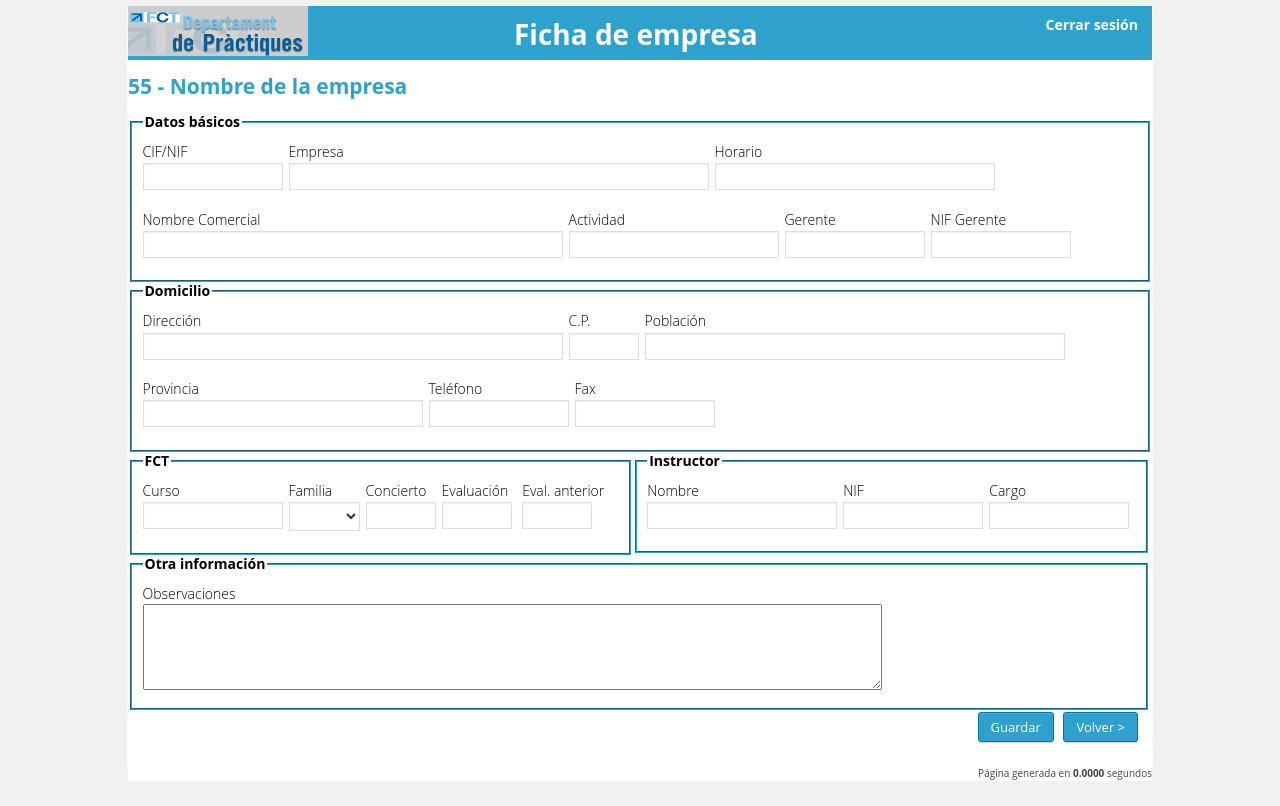
After one commit to eduardomillan/CotesFCT, a CodeIgniter app: page /index.php/empresas/info in a window 1280 px wide. The commit adds this page. Run offline with CodeIgniter, Linux system fonts and the light colour scheme.

Commit message:
Ficha de empresas

```diff
--- a/application/controllers/empresas.php
+++ b/application/controllers/empresas.php
@@ -2,6 +2,7 @@
 class Empresas extends CI_Controller {
 
 	const SELF_PAGE = "empresas";
+	const SHEET_PAGE = "empresa_sheet";
 	const PAGE_ROWS = 10;
 
 
@@ -129,5 +130,21 @@ class Empresas extends CI_Controller {
 
 		$this->load->view(self::SELF_PAGE, $data);
 	}
+
+
+	/**
+	 *
+	 */
+	public function info() {
+		$this->load->view(self::SHEET_PAGE);
+	}
+
+
+	/**
+	 *
+	 */
+	public function edit() {
+		$this->load->view(self::SHEET_PAGE);
+	}
 }
 ?>
--- a/application/models/empresamodel.php
+++ b/application/models/empresamodel.php
@@ -88,5 +88,23 @@ class EmpresaModel extends CI_Model {
 			return NULL;
 		}
 	}
+
+	/**
+	* Obtains the 'empresa' row given its id or CIF
+	* @param param
+	*
+	*/
+	function getEmpresaByIdOrCIF($param) {
+		if (strlen($id))
+		$this->db->from(self::EMPRESA_TABLE);
+		$this->db->where("id", $param);
+		$this->db->where("cif", $param);
+		$res = $this->db->get()->result();
+		if (is_array($res) && count($res) >= 1) {
+			return $res->row();
+		} else {
+			return NULL;
+		}
+	}
 }
 ?>
--- /dev/null
+++ b/application/views/empresa_sheet.php
@@ -0,0 +1,154 @@
+<?php $this->load->view('header'); ?>
+<?php $this->load->view('styles/common.css.php');?>
+<?php $this->load->view('styles/sheet.css.php');?>
+</head>
+<body>
+<div id="container">
+   <?php $this->load->view('top');?>
+   <h1>Ficha de empresa</h1>
+   <div id="form">
+      <?php echo form_open("empresas/search"); ?>
+   	<h2>55 - Nombre de la empresa</h2>
+
+      <fieldset id="basic">
+      <legend>Datos básicos</legend>
+      <div>
+            <label for="cif">CIF/NIF</label>
+         <input type="text" id="cif" name="cif" value="" />
+      </div>
+
+      <div>
+            <label for="empresa">Empresa</label>
+         <input type="text" id="empresa" name="empresa" value="" />
+      </div>
+
+     	<div>
+          <label for="horari_laboral">Horario</label>
+        	<input type="text" id="horari_laboral" name="horari_laboral" value="" />
+     	</div>
+
+      <div>
+            <label for="nom_comercial">Nombre Comercial</label>
+         <input type="text" id="nom_comercial" name="nom_comercial" value="" />
+      </div>
+
+      <div>
+            <label for="activitat">Actividad</label>
+         <input type="text" id="activitat" name="activitat" value="" />
+      </div>
+
+      <div>
+            <label for="responsable">Gerente</label>
+         <input type="text" id="responsable" name="responsable" value="" />
+      </div>
+
+      <div>
+            <label for="nif_gerent">NIF Gerente</label>
+         <input type="text" id="nif_gerent" name="nif_gerent" value="" />
+      </div>
+
+      </fieldset>
+
+      <fieldset id="address">
+      <legend>Domicilio</legend>
+      <div>
+            <label for="direccion">Dirección</label>
+         <input type="text" id="direccion" name="direccion" value="" />
+      </div>
+
+      <div>
+            <label for="cp">C.P.</label>
+         <input type="text" id="cp" name="cp" value="" />
+      </div>
+
+      <div>
+            <label for="ciutat">Población</label>
+         <input type="text" id="ciutat" name="ciutat" value="" />
+      </div>
+
+      <div>
+            <label for="provincia">Provincia</label>
+         <input type="text" id="provincia" name="provincia" value="" />
+      </div>
+
+      <div>
+            <label for="telf">Teléfono</label>
+         <input type="text" id="telf" name="telf" value="" />
+      </div>
+
+      <div>
+            <label for="fax">Fax</label>
+         <input type="text" id="fax" name="fax" value="" />
+      </div>
+      </fieldset>
+
+
+      <fieldset id="fct">
+      <legend>FCT</legend>
+      <div>
+            <label for="curs">Curso</label>
+         <input type="text" id="curs" name="curs" value="" />
+      </div>
+
+      <div>
+            <label for="familia">Familia</label>
+         <select id="familia" name="familia">
+            <option></option>
+            <option>AUT</option>
+            <option>TEXTIL</option>
+         </select>
+      </div>
+
+      <div>
+            <label for="concert">Concierto</label>
+         <input type="text" id="concert" name="concert" value="" />
+      </div>
+
+      <div>
+            <label for="evaluacio">Evaluación</label>
+         <input type="text" id="evaluacio" name="evaluacio" value="" />
+      </div>
+
+      <div>
+            <label for="evalua_anterior">Eval. anterior</label>
+         <input type="text" id="evalua_anterior" name="evalua_anterior" value="" />
+      </div>
+      </fieldset>
+
+      <fieldset id="instructor">
+      	<legend>Instructor</legend>
+      <div>
+            <label for="instructor">Nombre</label>
+         <input type="text" id="instructor" name="instructor" value="" />
+      </div>
+
+      <div>
+            <label for="nif_instructor">NIF</label>
+         <input type="text" id="nif_instructor" name="nif_instructor" value="" />
+      </div>
+
+      <div>
+            <label for="carrec_instructor">Cargo</label>
+         <input type="text" id="carrec_instructor" name="carrec_instructor" value="" />
+      </div>
+      </fieldset>
+
+
+      <fieldset id="other">
+      	<legend>Otra información</legend>
+
+      	<div>
+            <label for="observacions">Observaciones</label>
+         	<textarea id="observacions" rows="3" cols="60"></textarea>
+      	</div>
+      </fieldset>
+
+   	<div id="buttons">
+   	<input class="button" type="submit" value="Guardar" />
+   	<a class="button" href="<?php echo site_url('empresas/search')?>">Volver ></a>
+   	</div>
+
+      <?php echo form_close(); ?>
+   </div>
+</div>
+<?php $this->load->view('footer'); ?>
--- a/application/views/footer.php
+++ b/application/views/footer.php
@@ -1 +1,3 @@
-<p class="footer">Página generada en <strong>{elapsed_time}</strong> segundos</p>
+<p id="footer">Página generada en <strong>{elapsed_time}</strong> segundos</p>
+</body>
+</html>
--- a/application/views/header.php
+++ b/application/views/header.php
@@ -1,2 +1,5 @@
-<div id="header">
-</div>
+<!DOCTYPE html>
+<html lang="es">
+<head>
+<meta charset="utf-8">
+<title>FCT - IES Cotes Baixes</title>
--- /dev/null
+++ b/application/views/styles/common.css.php
@@ -0,0 +1,154 @@
+<style type="text/css">
+#logo {
+	background-color: #2EA2CC;
+}
+#closeSession {
+	position: absolute;
+	top: 5px;
+	right: 15px;
+}
+#closeSession a {
+	color: white;
+	font-weight: bold;
+}
+#container{
+	width: 80%;
+	height: auto;
+	min-height: 95%;
+	margin: 0 auto; /* Centrar */
+	background-color: white;
+	padding-left: 1px;
+	padding-right: 1px;
+	position: relative;
+	font-size: 14px;
+}
+#container h1 {
+	font-size: 28px;
+	position: absolute;
+	top: 1px;
+	width: 99%;
+	color: white;
+	text-align: center;
+}
+#dataTable, #dataTable table {
+	margin: 0 auto;
+}
+#dataTable table {
+	width: 99%;
+	border-collapse: collapse;
+	border-color: #7FE3EB;
+}
+#dataTable table th {
+	color: white;
+	text-align: center;
+	background: #2EA2CC;
+	border-color: white;
+}
+#dataTable table tr:hover {
+  background: #97F9FF;
+}
+#dataTable table td {
+	max-width: 200px;
+    white-space: nowrap;
+	overflow: hidden;
+	text-overflow: ellipsis;
+	border-color: #C2FCFF;
+}
+#pagination {
+	margin-top: 10px;
+	font-size: 16px;
+	font-weight: bold;
+	text-align: center;
+}
+#pagination a, #pagination strong {
+	margin-left: 10px;
+	margin-right: 10px;
+}
+#pagination a {
+	color: blue;
+}
+html {
+    background: none repeat scroll 0% 0% #F1F1F1;
+}
+body, form select, form input[type="text"] {
+    font-family: "Open Sans","Helvetica Neue","Arial",sans;
+}
+body {
+    background: none repeat scroll 0% 0% #F1F1F1;
+    min-width: 0px;
+    color: #444;
+    font-family: "Open Sans",sans-serif;
+    font-size: 13px;
+    line-height: 1.4em;
+    margin: 20px;
+}
+body, html {
+    height: 100%;
+    margin: 0px;
+    padding: 0px;
+}
+a {
+	text-decoration: none;
+	color: blue;
+	transition-property: border, #F6F4F2, color;
+	transition-duration: 0.05s;
+	transition-timing-function: ease-in-out;
+	outline: 0px none;
+}
+select, input {
+	border: 1px solid #DDD;
+	border-radius: 0px;
+	box-shadow: 0px 1px 2px rgba(0, 0, 0, 0.07) inset;
+	background-color: #FFF;
+	color: #333;
+	outline: 0px none;
+	transition: border-color 0.05s ease-in-out 0s;
+	box-sizing: border-box;
+	font-weight: inherit;
+	margin: 5px;
+	font-size: 14px;
+    padding: 3px;
+    margin: 2px 6px 8px 0px;
+}
+input[type="submit"], .button {
+	height: 30px;
+	line-height: 28px;
+	padding: 0px 12px 2px;
+	vertical-align: baseline;
+	background: none repeat scroll 0% 0% #2EA2CC;
+	border-color: #0074A2;
+	box-shadow: 0px 1px 0px rgba(120, 200, 230, 0.5) inset, 0px 1px 0px rgba(0, 0, 0, 0.15);
+	color: #FFF;
+	text-decoration: none;
+	display: inline-block;
+	font-size: 13px;
+	cursor: pointer;
+	border-width: 1px;
+	border-style: solid;
+	border-radius: 3px;
+	white-space: nowrap;
+	box-sizing: border-box;
+	font-family: inherit;
+	font-weight: inherit;
+}
+input[type="text"]:focus, select:focus, textarea:focus {
+  border: 1px solid #2EA2CC;
+  background: #C2FCFF;
+}
+label + a, fieldset label, label {
+    vertical-align: middle;
+}
+label {
+    cursor: pointer;
+}
+p {
+    line-height: 1.5;
+}
+#footer {
+	background-color: white;
+	width: 80%;
+	text-align: right;
+	font-size: 10px;
+	margin: 0 auto;
+}
+</style>
--- /dev/null
+++ b/application/views/styles/sheet.css.php
@@ -0,0 +1,65 @@
+<style type="text/css">
+div {
+  margin: .4em 0;
+}
+div label {
+  width: auto;
+  padding-right: 1em;
+  color: black;
+  font-weight: lighter;
+  display: block;
+  margin: .1em 0 0 0;
+}
+#container h2 {
+  color: #2EA2CC;
+}
+fieldset {
+  color: #2EA2CC;
+  border-color: #2EA2CC;
+  float: left;
+  width: auto;
+}
+fieldset legend {
+  font-weight: bold;
+  color: black;
+}
+fieldset div {
+  float: left;
+}
+fieldset#other {
+	width: 97%;
+   right: 0;
+}
+form {
+	position: relative;
+}
+form #buttons {
+	text-align: right;
+	padding-right: 1em;
+	padding-top: 3em;
+}
+form #id, form #cp, form #concert, form #evaluacio, form #evalua_anterior {
+	width: 5em;
+}
+form #cif, form #nif_gerent, form #nif_instructor, form #responsable,
+form #telf, form #fax, form #curs, form #carrec_instructor
+{
+	width: 10em;
+}
+form #activitat {
+	width: 15em;
+}
+form #horari_laboral, form #provincia {
+	width: 20em;
+}
+form #empresa, form #nom_comercial, form #direccion, form #ciutat {
+	width: 30em;
+}
+form textarea {
+	width: 55em;
+	height: 6em;
+	padding: 2px;
+}
+
+
+</style>
```
Also changed, not shown: application/views/empresas.php (+2 -8 lines), application/views/styles/search.css.php (+0 -135 lines), 1 other file.
